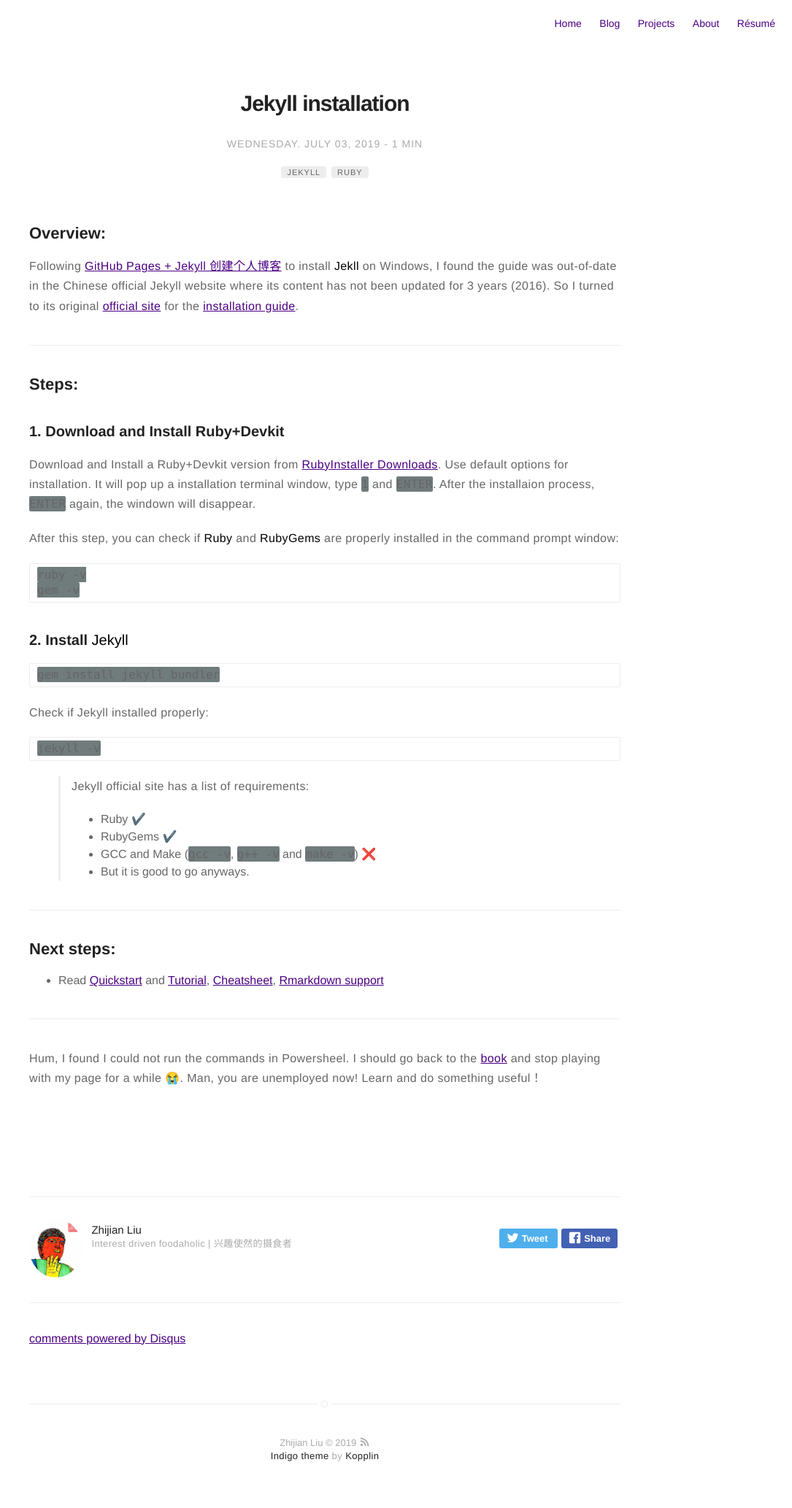
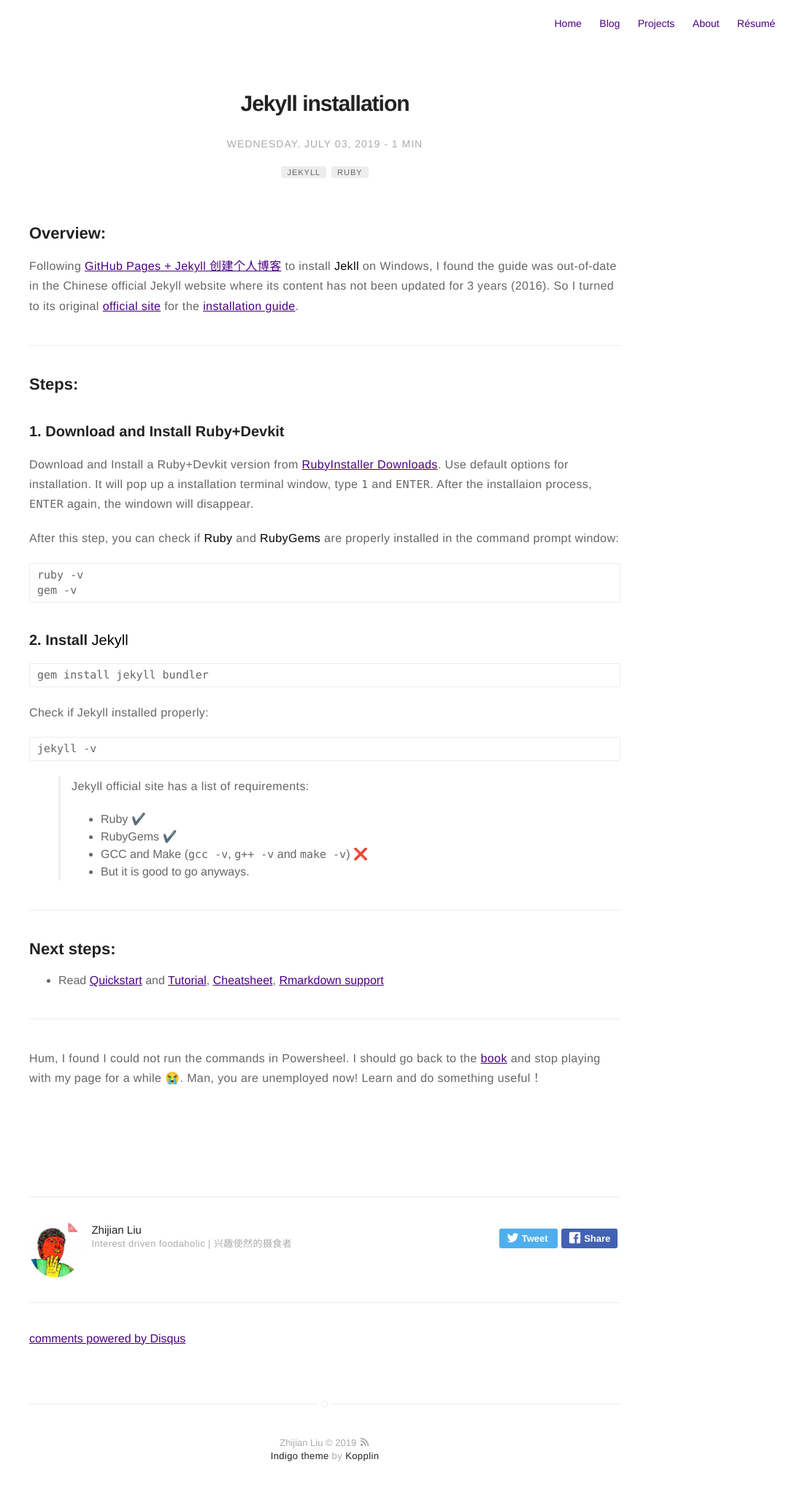
Before and after one commit to subaiwen/subaiwen.github.io, a Jekyll site: the page built from _posts/2019-7-3-Install Jekyll.md, in a window 1280 px wide. Shown: the whole page at 73% size, without its empty margins (195-1280 px from the left). Built offline with Jekyll 4.4.1, drawn with Linux system fonts in a browser that asks for light colours; emoji names are drawn with the system emoji font; comment, search, counter and statistics services are not loaded.

Commit message:
Update general.sass

```diff
--- a/_sass/base/general.sass
+++ b/_sass/base/general.sass
@@ -95,9 +95,9 @@ code,
 tt
 	padding: 1px 0
 	font-family: $fontMonospace
-	font-size: 16px
+	font-size: 15px
 	line-height: 20px
-	background: #707B7C
+	background: #fff
 	border-radius: 2px
 	border-radius: 2px
 
```
